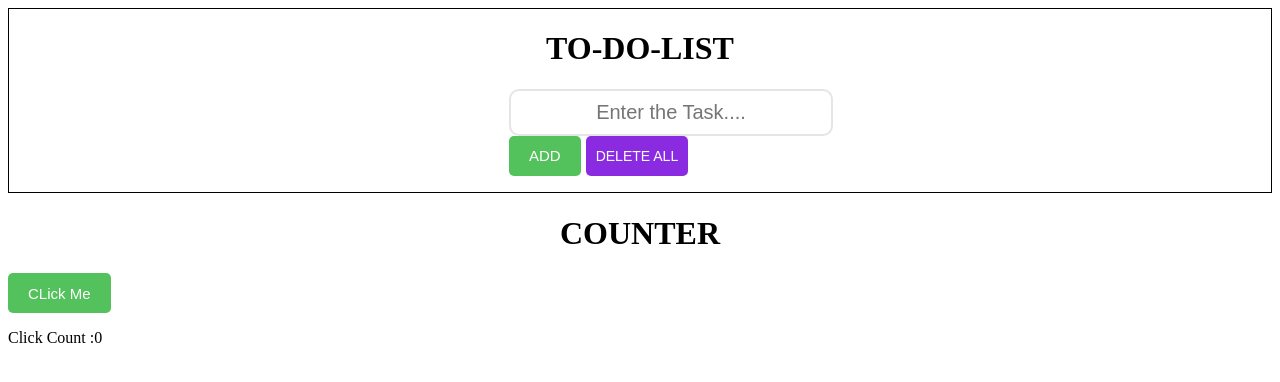
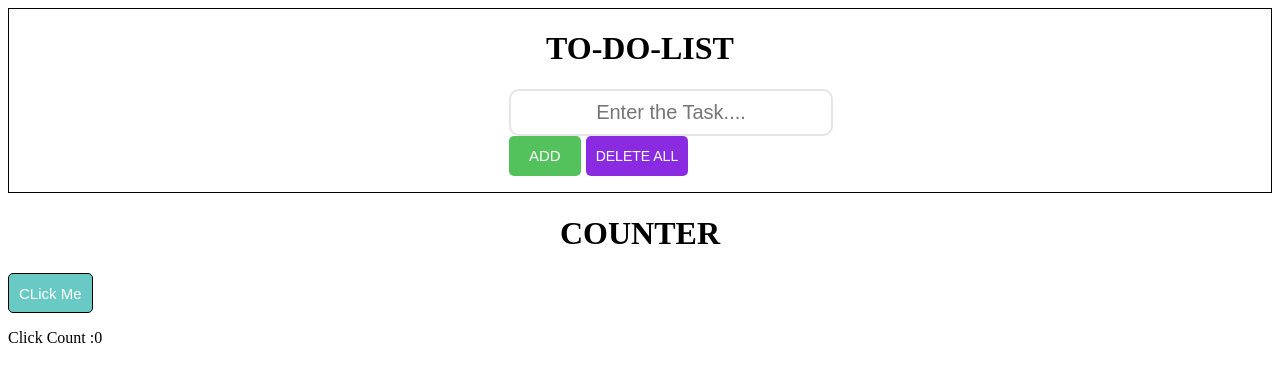
Before and after one commit to AVASH-github/To-do-list, a React (Create React App) app in the folder my-app/: page / in a window 1280 px wide. Shown: the top 382 px of the page. Built offline with nearby package versions, Linux system fonts and the light colour scheme.

Commit message:
import changed

```diff
--- a/my-app/src/counter.jsx
+++ b/my-app/src/counter.jsx
@@ -1,5 +1,5 @@
 import { useState } from "react";
-
+import styles from "./counter.module.css"
 function Counter(){
 
         const[count,setCount]=useState(0);
@@ -10,7 +10,7 @@ function Counter(){
     return(
 <>
 <h1>COUNTER</h1>
-<button className="add-button" onClick={clickCount}>CLick Me</button>
+<button className={styles.button1} onClick={clickCount}>CLick Me</button>
 
 <p>Click Count :{count}</p>
 
```
